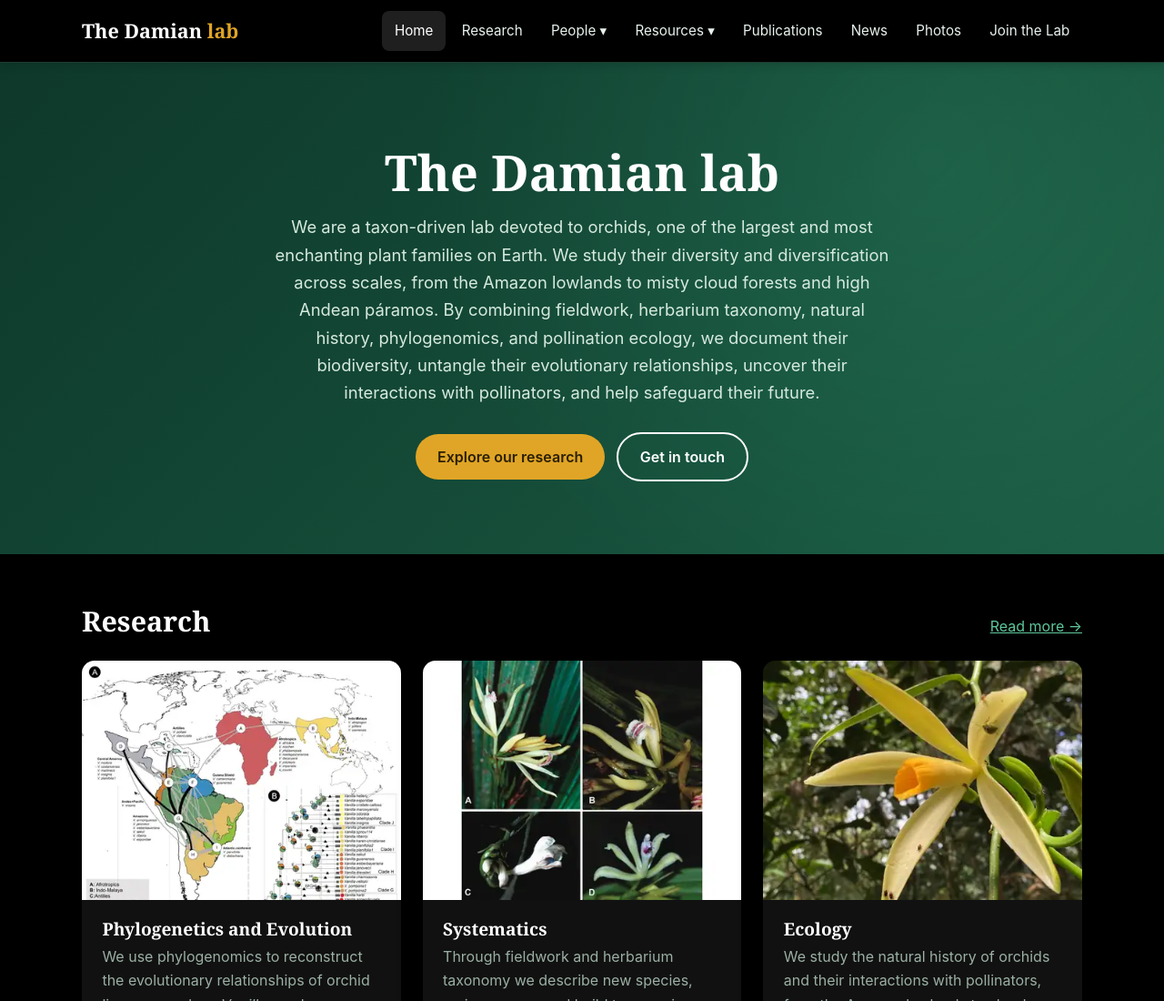
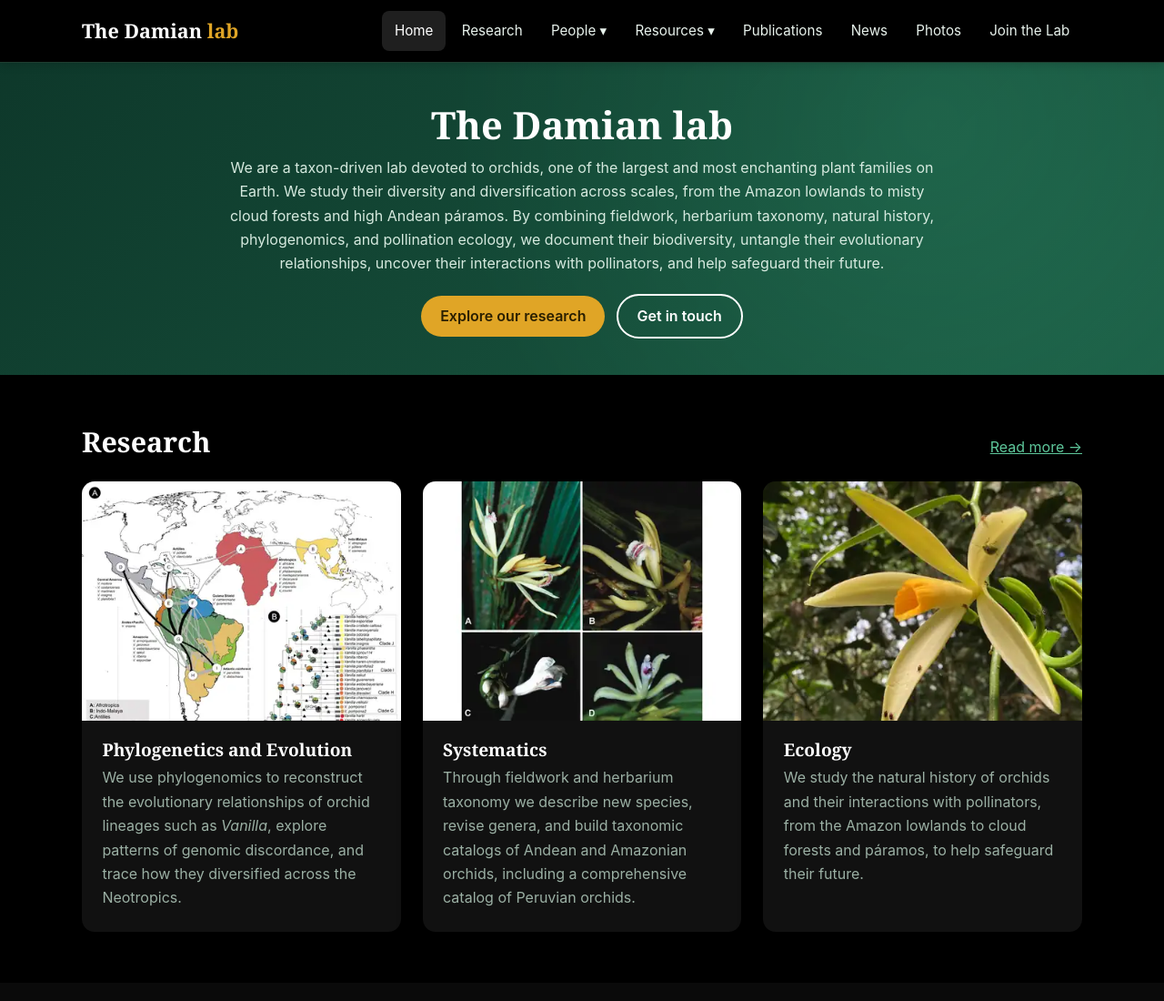
Before and after one commit to orchidomics/orchidomics.github.io, a plain HTML site: page index.html in a window 1280 px wide. Shown: the top 1100 px of the page at 91% size. Drawn offline with Linux system fonts and the light colour scheme.

Commit message:
Home page: make the banner shorter

```diff
--- a/styles.css
+++ b/styles.css
@@ -153,3 +153,9 @@ section.alt { background: #0a0a0a; }
 .research-row ul { padding-left: 1.2rem; }
 .research-row img { width: 100%; border-radius: var(--radius); box-shadow: var(--shadow); }
 @media (max-width: 820px) { .research-row { grid-template-columns: 1fr; } }
+
+/* Compact hero */
+.hero { padding: 2.75rem 0 2.5rem; }
+.hero h1 { font-size: clamp(1.8rem, 4vw, 2.6rem); margin-bottom: .5rem; }
+.hero p { font-size: 1rem; max-width: 780px; margin-bottom: 1.25rem; }
+.hero .btn { padding: .6rem 1.3rem; }
```
